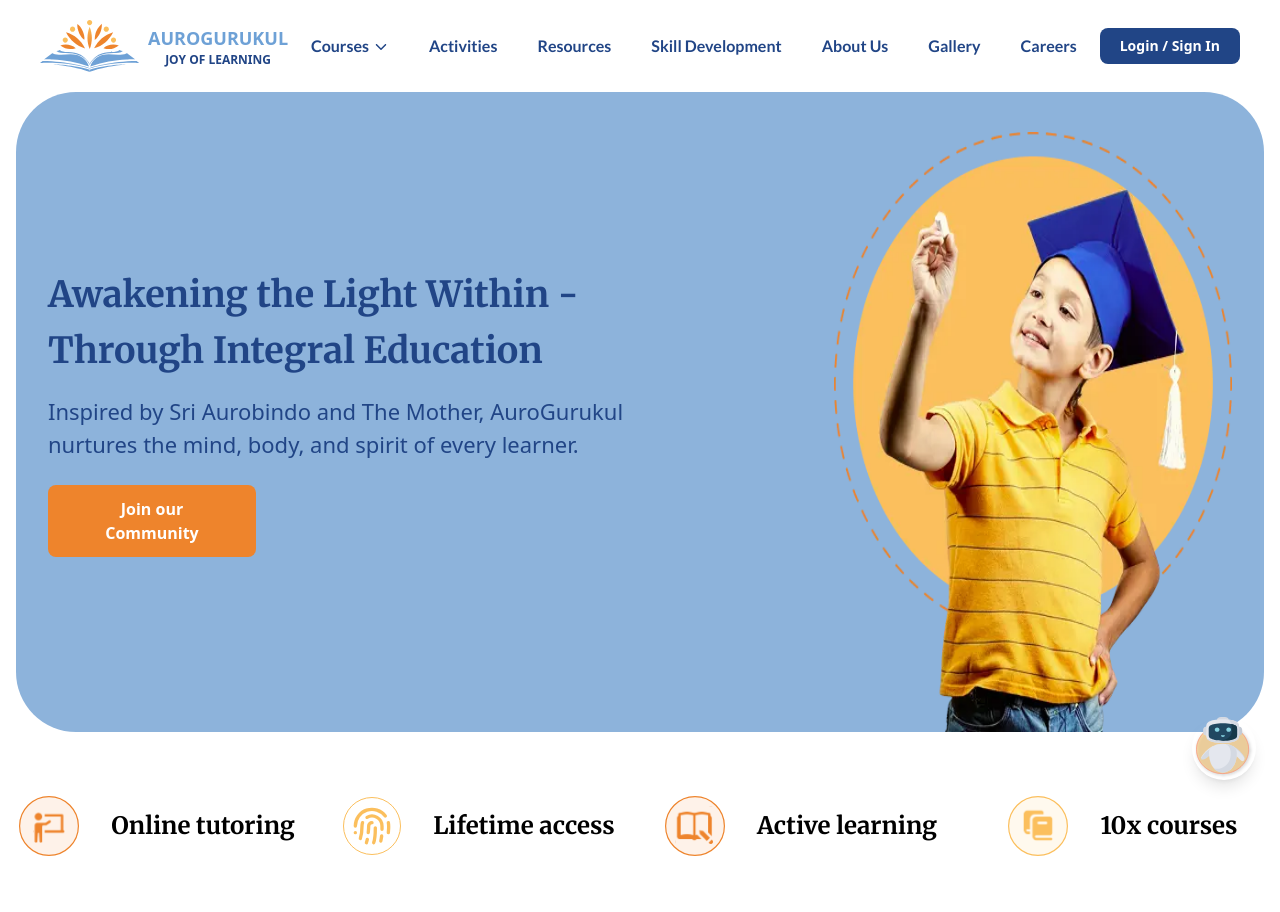
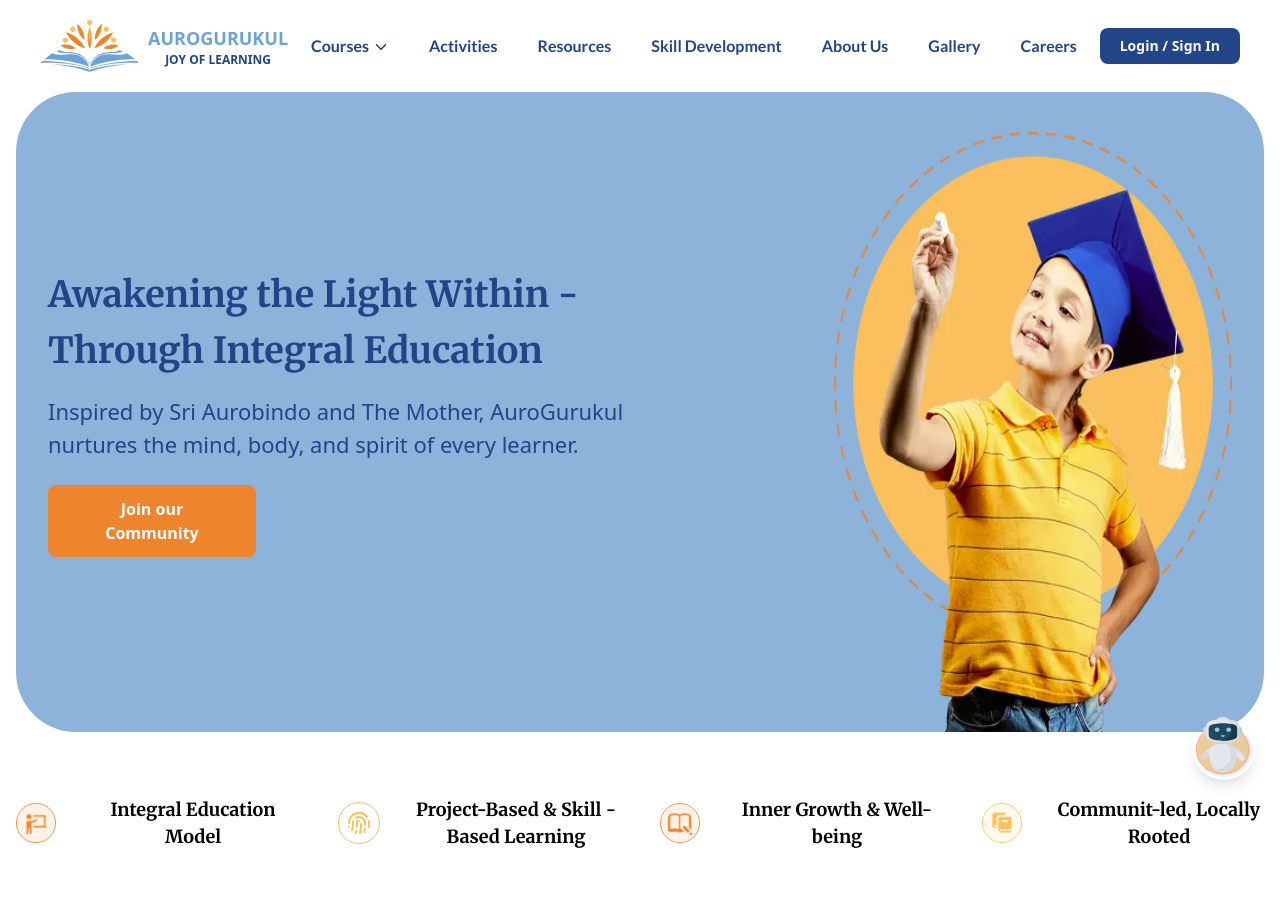
Before and after one commit to Roopavanan/Aurogurukul, a Next.js app: page / in a window 1280 px wide. Shown: the top 912 px of the page. Built offline with nearby package versions, Linux system fonts and the light colour scheme.

Commit message:
Update page.tsx

```diff
--- a/src/app/page.tsx
+++ b/src/app/page.tsx
@@ -62,17 +62,17 @@ const stats = [
 ];
 
 const features = [
-  { icon: "/images/icons/online.svg", label: "Online tutoring" },
+  { icon: "/images/icons/online.svg", label: "Integral Education Model" },
   {
     icon: (
       <div className="border border-[#FBBF5D] rounded-full p-2">
-        <Fingerprint className="text-[#FBBF5D] w-10 h-10" />
+        <Fingerprint className="text-[#FBBF5D] w-6 h-6" />
       </div>
     ),
-    label: "Lifetime access"
+    label: "Project-Based & Skill -Based Learning"
   },
-  { icon: "/images/icons/active.svg", label: "Active learning" },
-  { icon: "/images/icons/course.svg", label: "10x courses" }
+  { icon: "/images/icons/active.svg", label: "Inner Growth & Well-being" },
+  { icon: "/images/icons/course.svg", label: "Communit-led, Locally Rooted" }
 ];
 
 export default function HeroSection() {
@@ -139,13 +139,13 @@ export default function HeroSection() {
                 <Image
                   src={item.icon}
                   alt={item.label}
-                  width={60}
-                  height={60}
+                  width={40}
+                  height={40}
                 />
               ) : (
                 item.icon
               )}
-              <span className="font-bold font-primary text-[18px] sm:text-2xl">
+              <span className="font-bold font-primary text-[18px]">
                 {item.label}
               </span>
             </div>
```
